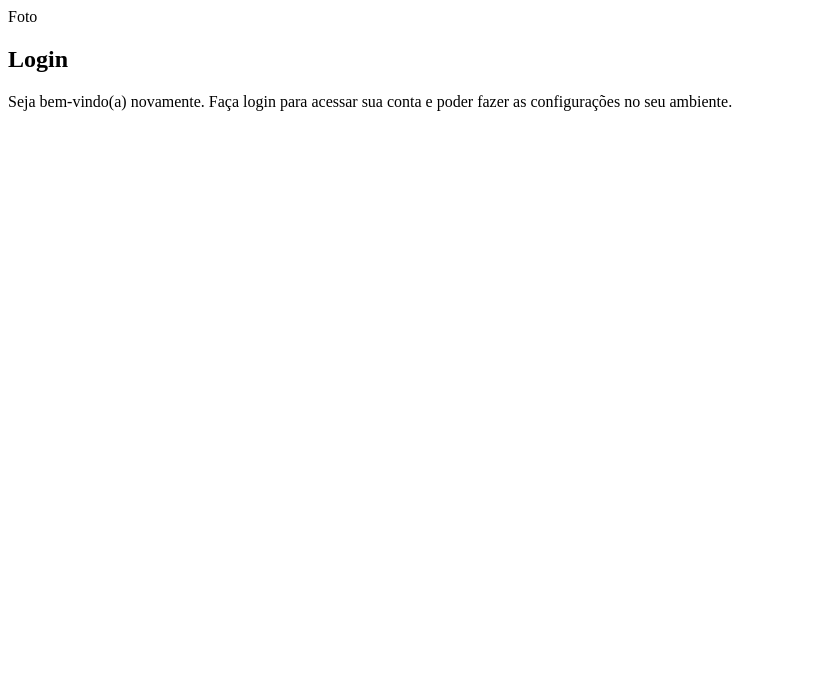
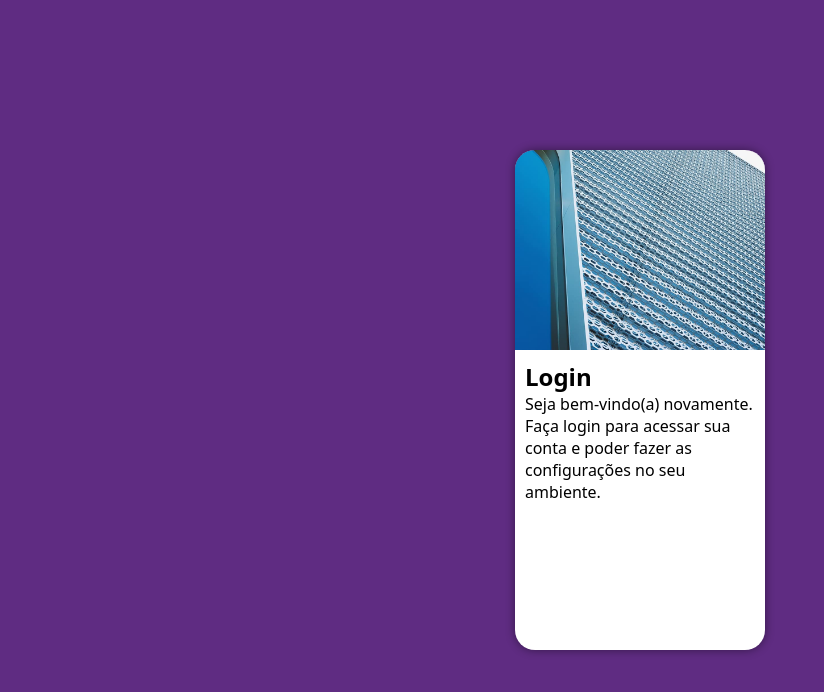
Before and after one commit to Hei4Dev/projeto-login, a plain HTML site: page index.html in a window 1280 px wide. Shown: the whole page, without its empty margins (0-824 px from the left). Drawn offline with Linux system fonts and the light colour scheme.

Commit message:
Atualizei a primeira etapa do projeto

```diff
--- a/estilos/style.css
+++ b/estilos/style.css
@@ -5,3 +5,49 @@
     Verde: #49a09d
     Lilás: #5f2c82
 */
+
+* {
+    font-family: system-ui, -apple-system, BlinkMacSystemFont, 'Segoe UI', Roboto, Oxygen, Ubuntu, Cantarell, 'Open Sans', 'Helvetica Neue', sans-serif;
+    padding: 0px;
+    margin: 0px;
+    box-sizing: border-box;
+}
+
+body, html {
+    background-color: #5f2c82;
+    height: 100vh;
+    width: 100vw;
+}
+
+main {
+    position: relative;
+    height: 100vh;
+    width: 100vw;
+}
+
+section#login {
+    position: absolute;
+    top: 50%;
+    left: 50%;
+    transform: translate(-50%, -50%);
+    overflow: hidden;
+
+    background-color: white;
+    width: 250px;
+    height: 500px;
+    border-radius: 20px;
+    box-shadow: 0px 0px 10px rgba(0, 0, 0, 0.450);
+}
+
+section#login > div#imagem {
+    display: block;
+    background: #5f2c82 url(../imagens/metal.jpg) no-repeat;
+    background-size: cover;
+    background-position: left bottom;
+    height: 200px;
+}
+
+section#login > div#formulario {
+    display: block;
+    padding: 10px;
+}
--- a/index.html
+++ b/index.html
@@ -5,14 +5,16 @@
     <meta charset="UTF-8">
     <meta name="viewport" content="width=device-width, initial-scale=1.0">
     <title>Login</title>
+    <link href="https://fonts.googleapis.com/icon?family=Material+Icons" rel="stylesheet">
     <link rel="stylesheet" href="estilos/style.css">
+    <link rel="stylesheet" href="estilos/media-query.css">
 </head>
 
 <body>
     <main>
         <section id="login">
             <div id="imagem">
-                Foto
+                <!-- Aqui vai a imagem nas CSS -->
             </div>
             <div id="formulario">
                 <h1>Login</h1>
```
Also changed, not shown: estilos/media-query.css (added, +10 -0 lines).
